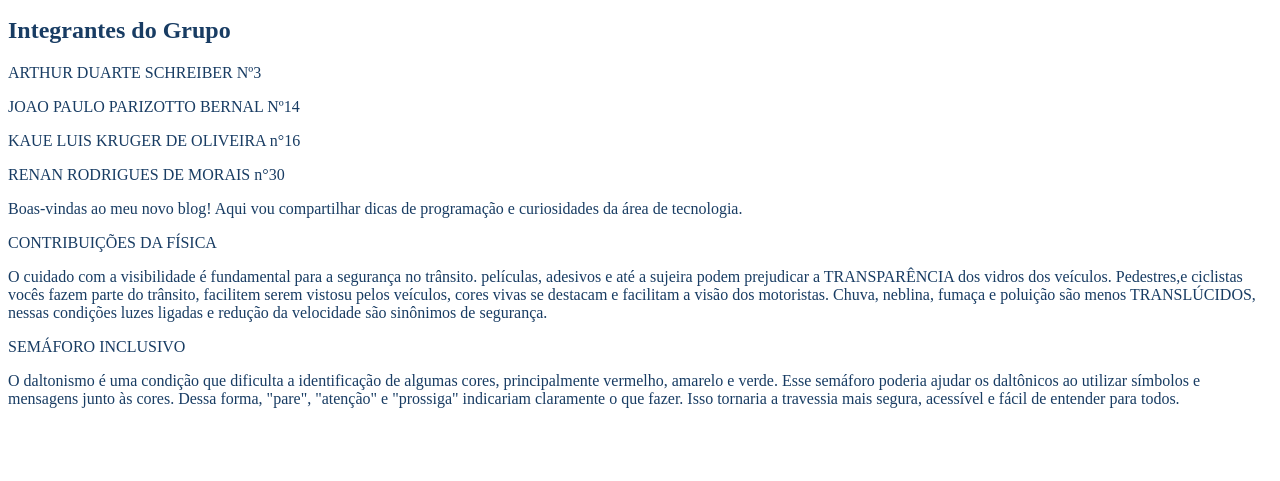
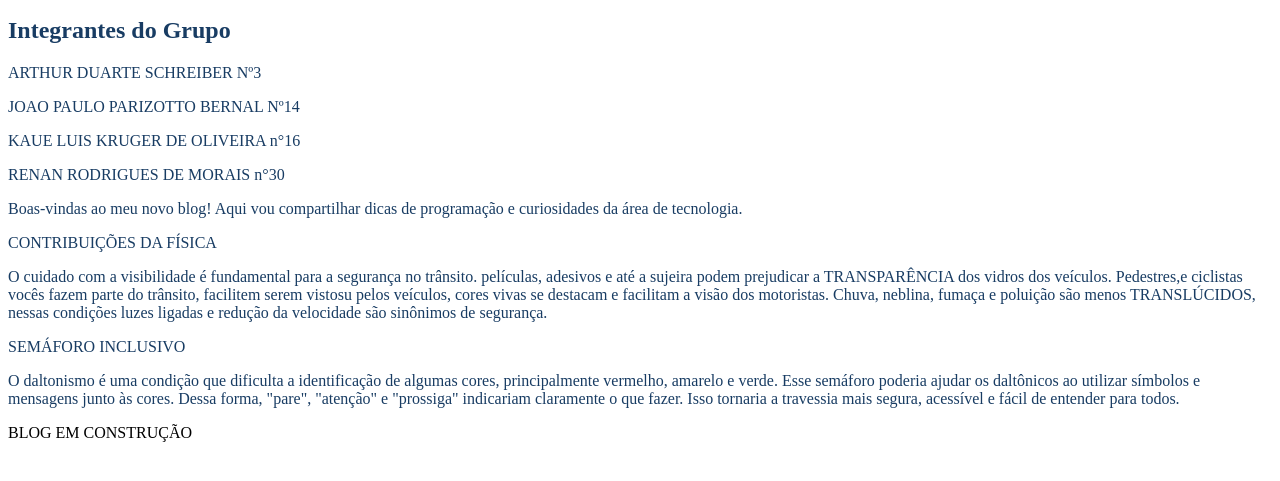
Before and after one commit to renanrodriguesmorais-svg/30-RENAN-RODRIGUES-2-B-IFA-CNTC, a plain HTML site: page index.html in a window 1280 px wide. Shown: the part 127-608 px from the top of the page. Drawn offline with Linux system fonts and the light colour scheme.

Commit message:
alterações 05/10

```diff
--- a/index.html
+++ b/index.html
@@ -55,6 +55,9 @@
          Isso tornaria a travessia mais segura, acessível e fácil de entender para todos.
      </p>
   </main>
+  </main>
+<p> BLOG EM CONSTRUÇÃO</p>
+</main>
 </body>
 
 </html>
```
